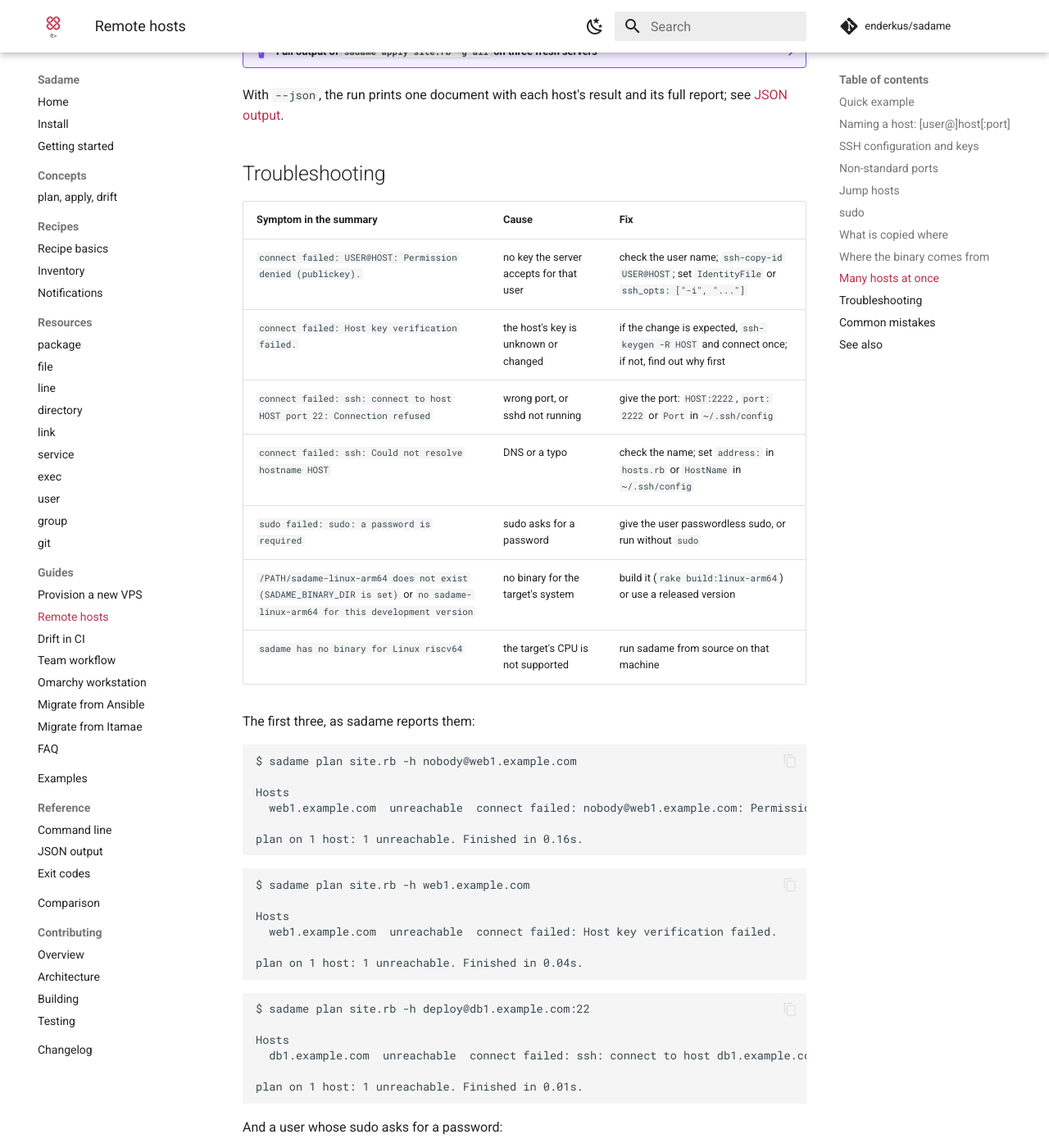
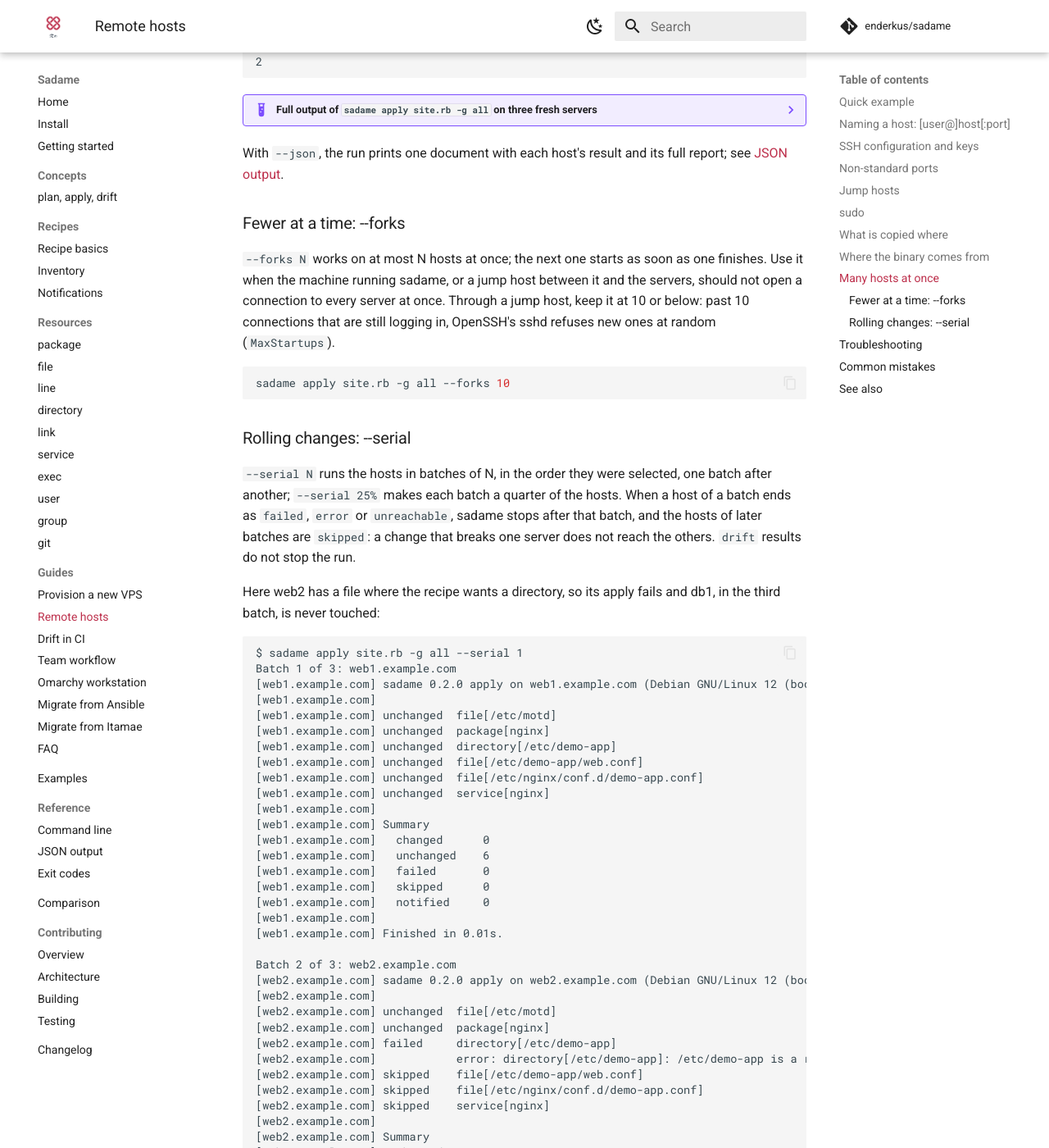
Before and after one commit to amassivus/sadame, an MkDocs documentation site: the page built from docs/guides/remote-hosts.md, in a window 1280 px wide and 1400 px high, scrolled down 5283 px. Shown: the whole window at 82% size. Built offline with MkDocs 1.6.1 and Material for MkDocs 9.7.7, drawn with Linux system fonts in a browser that asks for light colours; comment, search, counter and statistics services are not loaded; some of the changed text lies outside the part shown.

Commit message:
docs: document --forks, --serial and skipped hosts

````diff
--- a/docs/guides/remote-hosts.md
+++ b/docs/guides/remote-hosts.md
@@ -171,6 +171,7 @@ at the end shows each host's result:
 | `failed` | `apply` had a failed resource | 1 |
 | `error` | sadame could not run, or exited with 2 | 2 |
 | `unreachable` | ssh could not connect | 2 |
+| `skipped` | not run, because an earlier batch failed (`--serial`) | none |
 
 The exit status of the whole run is the highest of its hosts. A host that
 cannot be reached does not stop the others:
@@ -187,6 +188,38 @@ cannot be reached does not stop the others:
 
 With `--json`, the run prints one document with each host's result and its
 full report; see [JSON output](../reference/json-output.md#push-mode).
+
+### Fewer at a time: --forks
+
+`--forks N` works on at most N hosts at once; the next one starts as soon
+as one finishes. Use it when the machine running sadame, or a jump host
+between it and the servers, should not open a connection to every server
+at once. Through a jump host, keep it at 10 or below: past 10 connections
+that are still logging in, OpenSSH's sshd refuses new ones at random
+(`MaxStartups`).
+
+```sh
+sadame apply site.rb -g all --forks 10
+```
+
+### Rolling changes: --serial
+
+`--serial N` runs the hosts in batches of N, in the order they were
+selected, one batch after another; `--serial 25%` makes each batch a
+quarter of the hosts. When a host of a batch ends as `failed`, `error` or
+`unreachable`, sadame stops after that batch, and the hosts of later
+batches are `skipped`: a change that breaks one server does not reach the
+others. `drift` results do not stop the run.
+
+Here web2 has a file where the recipe wants a directory, so its apply
+fails and db1, in the third batch, is never touched:
+
+```text
+--8<-- "docs/transcripts/remote-serial.txt"
+```
+
+`--forks` limits each batch too: `--serial 10 --forks 5` runs batches of
+ten hosts, five at a time.
 
 ## Troubleshooting
 
--- a/docs/reference/json-output.md
+++ b/docs/reference/json-output.md
@@ -113,8 +113,8 @@ nested under `hosts`:
 | `command` | string | `"plan"`, `"apply"` or `"drift"`. |
 | `hosts` | array | One object per host, in the order they were selected. |
 | `hosts[].name` | string | The host's name from the inventory or `-h`. |
-| `hosts[].status` | string | `"ok"`, `"drift"`, `"failed"`, `"error"` or `"unreachable"`; see [Remote hosts](../guides/remote-hosts.md#many-hosts-at-once). |
-| `hosts[].exit_status` | integer | That host's exit status; `2` when it could not be reached or prepared. |
+| `hosts[].status` | string | `"ok"`, `"drift"`, `"failed"`, `"error"`, `"unreachable"` or `"skipped"`; see [Remote hosts](../guides/remote-hosts.md#many-hosts-at-once). |
+| `hosts[].exit_status` | integer or null | That host's exit status; `2` when it could not be reached or prepared; `null` when it was skipped. |
 | `hosts[].error` | string or null | Why the host could not be reached or prepared, or sadame's error message. |
 | `hosts[].report` | object or null | The host's report; `null` when sadame did not run there. |
 | `exit_status` | integer | The highest exit status of all hosts: the run's exit status. |
--- /dev/null
+++ b/docs/transcripts/remote-serial.txt
@@ -0,0 +1,53 @@
+$ sadame apply site.rb -g all --serial 1
+Batch 1 of 3: web1.example.com
+[web1.example.com] sadame 0.2.0 apply on web1.example.com (Debian GNU/Linux 12 (bookworm))
+[web1.example.com]
+[web1.example.com] unchanged  file[/etc/motd]
+[web1.example.com] unchanged  package[nginx]
+[web1.example.com] unchanged  directory[/etc/demo-app]
+[web1.example.com] unchanged  file[/etc/demo-app/web.conf]
+[web1.example.com] unchanged  file[/etc/nginx/conf.d/demo-app.conf]
+[web1.example.com] unchanged  service[nginx]
+[web1.example.com]
+[web1.example.com] Summary
+[web1.example.com]   changed      0
+[web1.example.com]   unchanged    6
+[web1.example.com]   failed       0
+[web1.example.com]   skipped      0
+[web1.example.com]   notified     0
+[web1.example.com]
+[web1.example.com] Finished in 0.01s.
+
+Batch 2 of 3: web2.example.com
+[web2.example.com] sadame 0.2.0 apply on web2.example.com (Debian GNU/Linux 12 (bookworm))
+[web2.example.com]
+[web2.example.com] unchanged  file[/etc/motd]
+[web2.example.com] unchanged  package[nginx]
+[web2.example.com] failed     directory[/etc/demo-app]
+[web2.example.com]            error: directory[/etc/demo-app]: /etc/demo-app is a regular file, not a directory
+[web2.example.com] skipped    file[/etc/demo-app/web.conf]
+[web2.example.com] skipped    file[/etc/nginx/conf.d/demo-app.conf]
+[web2.example.com] skipped    service[nginx]
+[web2.example.com]
+[web2.example.com] Summary
+[web2.example.com]   changed      0
+[web2.example.com]   unchanged    2
+[web2.example.com]   failed       1  directory[/etc/demo-app]
+[web2.example.com]   skipped      3  file[/etc/demo-app/web.conf]
+[web2.example.com]                   file[/etc/nginx/conf.d/demo-app.conf]
+[web2.example.com]                   service[nginx]
+[web2.example.com]   notified     0
+[web2.example.com]
+[web2.example.com] Finished in 0.00s.
+
+Stopped after batch 2 of 3: web2.example.com did not succeed; 1 host not run.
+
+Hosts
+  web1.example.com  ok
+  web2.example.com  failed
+  db1.example.com   skipped      not run: batch 2 failed
+
+apply on 3 hosts: 1 ok, 1 failed, 1 skipped. Finished in 0.43s.
+
+$ echo $?
+1
````
Also changed, not shown: other parts of docs/guides/remote-hosts.md (+3 -3 lines), docs/contributing/architecture.md (+3 -3 lines), docs/reference/cli.md (+10 -0 lines).
